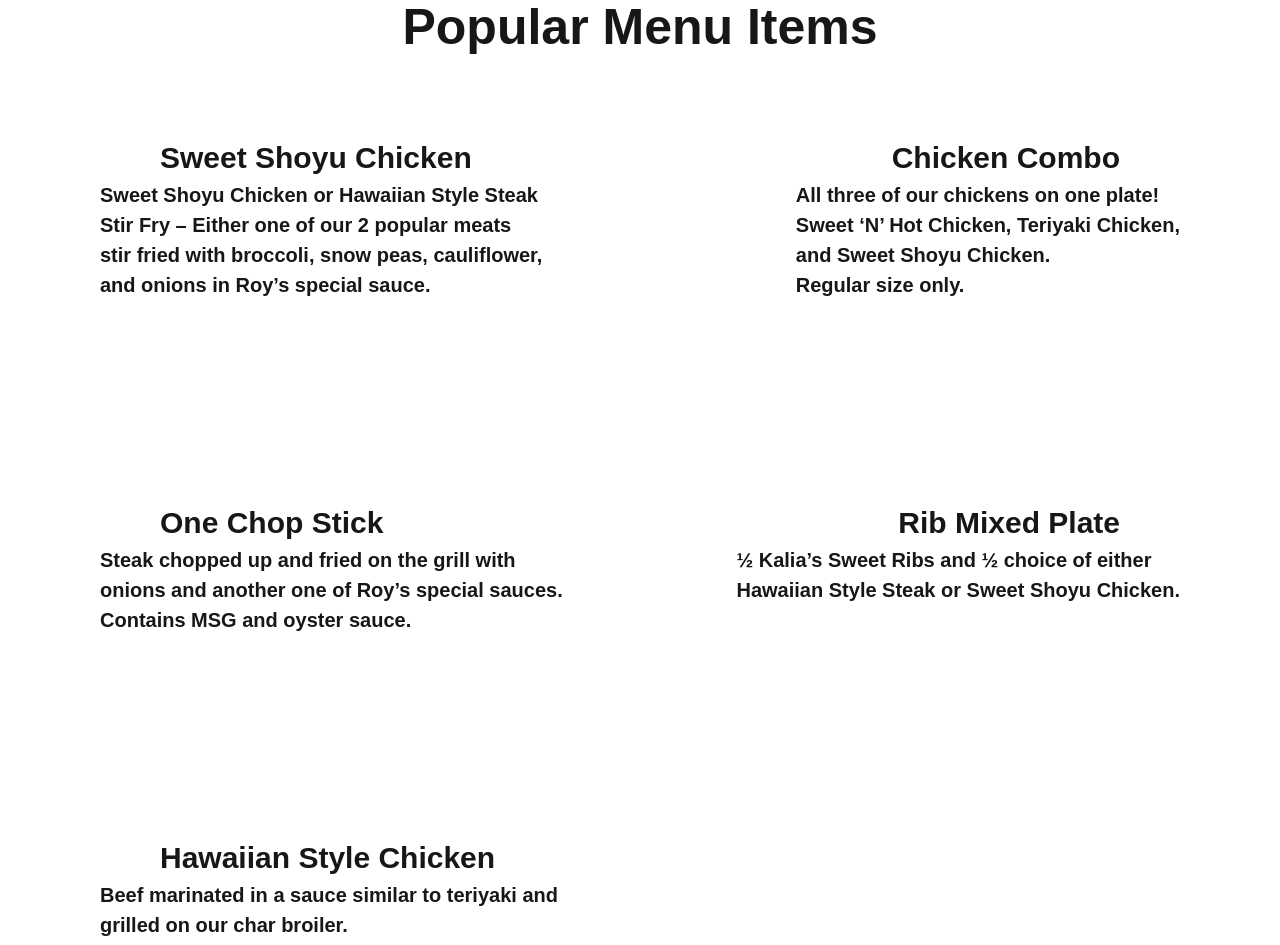
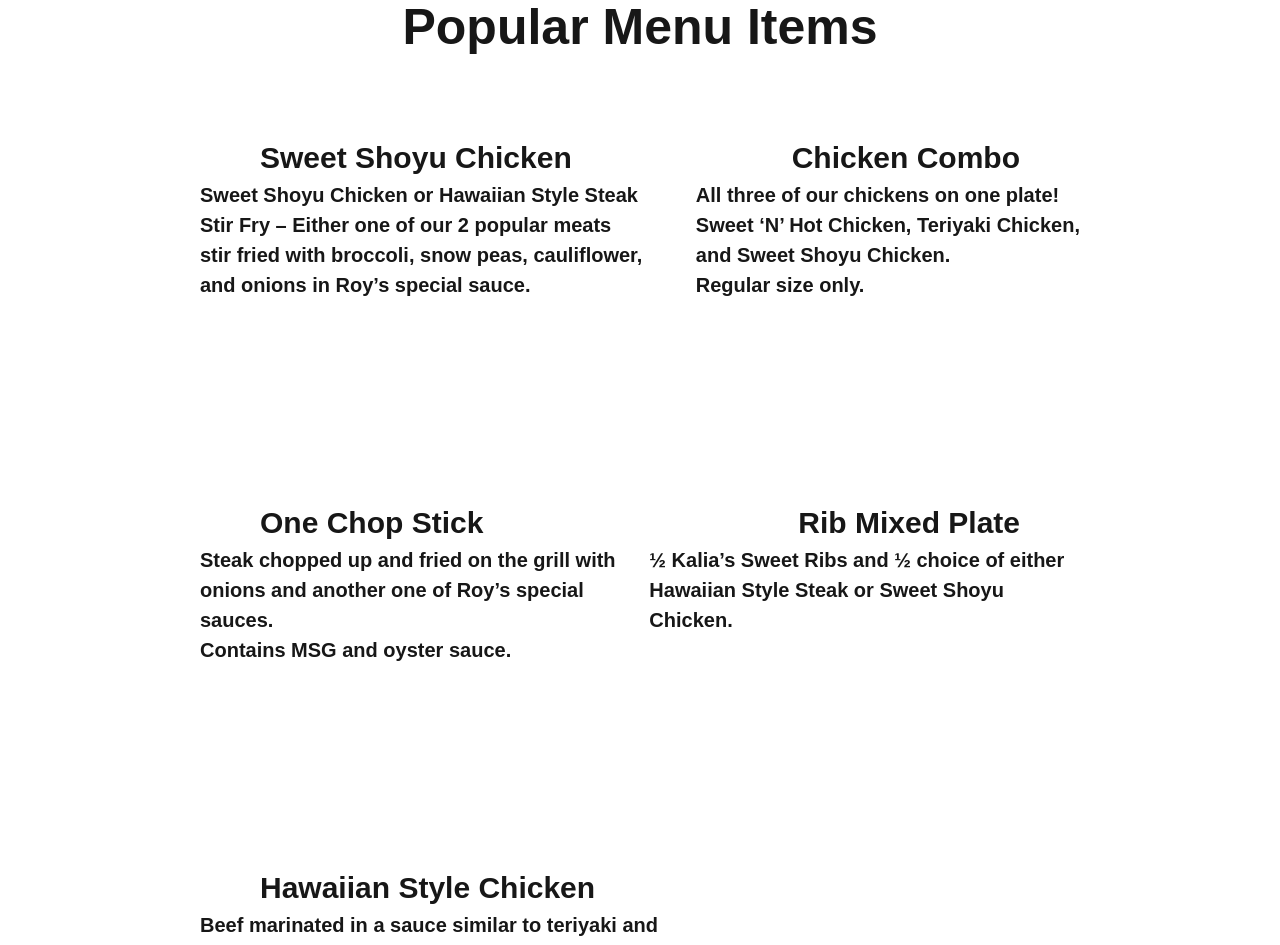
Before and after one commit to Oregon-Software-Consulting-Group/LocalBoyzWebsite, a Next.js app: page /menu in a window 1280 px wide. Shown: the part 80-1025 px from the top of the page. Built offline with nearby package versions, Linux system fonts and the light colour scheme.

Commit message:
modified

```diff
--- a/src/app/menu/page.js
+++ b/src/app/menu/page.js
@@ -3,12 +3,12 @@ export default function MenuPage() {
         <div>
             <h1 style={{fontSize: '50px', fontFamily: 'papyrus, charcoal, fantasy', fontWeight:'bold', textAlign:'center', padding: '70px'}}>Popular Menu Items</h1>
 
-            <div style={{display:'flex', justifyContent: 'space-between', textAlign: 'left', padding: '0 160px', marginBottom:'30 px'}}>
+            <div style={{display:'flex', justifyContent: 'space-between', textAlign: 'left', padding: '0 260px', marginBottom:'30 px'}}>
             <h2 style={{fontSize: '30px', fontFamily: 'papyrus, charcoal, fantasy', fontWeight:'bold'}}>Sweet Shoyu Chicken</h2>
             <h2 style={{fontSize: '30px', fontFamily: 'papyrus, charcoal, fantasy', fontWeight:'bold'}}>Chicken Combo</h2>
             </div>
 
-            <div style={{display:'flex', justifyContent: 'space-between', textAlign: 'left', padding: '0 100px', marginBottom: '200px'}}>
+            <div style={{display:'flex', justifyContent: 'space-between', textAlign: 'left', padding: '0 200px', marginBottom: '200px'}}>
             <h3 style={{fontSize: '20px', fontFamily: 'papyrus, charcoal, fantasy', fontWeight:'bold'}}>Sweet Shoyu Chicken or Hawaiian Style Steak <br />
             Stir Fry – Either one of our 2 popular meats <br /> stir fried with broccoli, snow peas, cauliflower, <br />and onions in Roy’s special sauce.</h3>
 
@@ -17,13 +17,13 @@ export default function MenuPage() {
             <br /> Regular size only. </h3>
             </div>
 
-            <div style={{ display:'flex', justifyContent: 'space-between', textAlign: 'left', padding: '0 160px'}}>
+            <div style={{ display:'flex', justifyContent: 'space-between', textAlign: 'left', padding: '0 260px'}}>
 
             <h2 style={{fontSize: '30px', fontFamily: 'papyrus, charcoal, fantasy', fontWeight:'bold'}}>One Chop Stick</h2>
             <h2 style={{fontSize: '30px', fontFamily: 'papyrus, charcoal, fantasy', fontWeight:'bold'}}>Rib Mixed Plate</h2>
             </div>
 
-            <div style={{display:'flex', justifyContent: 'space-between', textAlign: 'left', padding: '0 100px', marginBottom: '200px'}}>
+            <div style={{display:'flex', justifyContent: 'space-between', textAlign: 'left', padding: '0 200px', marginBottom: '200px'}}>
             <h3 style={{fontSize: '20px', fontFamily: 'papyrus, charcoal, fantasy', fontWeight:'bold'}}>Steak chopped up and fried on the grill with
             <br/> onions and another one of Roy’s special sauces.
             <br />Contains MSG and oyster sauce.<br /> </h3>
@@ -31,8 +31,8 @@ export default function MenuPage() {
             <h3 style={{fontSize: '20px', fontFamily: 'papyrus, charcoal, fantasy', fontWeight:'bold'}}>½ Kalia’s Sweet Ribs and ½ choice of either  <br />Hawaiian Style Steak or Sweet Shoyu Chicken.</h3>
             </div>
 
-            <h2 style={{fontSize: '30px', fontFamily: 'papyrus, charcoal, fantasy', fontWeight:'bold', textAlign:'Left', padding:'0 160px'}}>Hawaiian Style Chicken</h2>
-            <div style={{display:'flex', justifyContent: 'space-between', textAlign: 'left', padding: '0 100px', marginBottom: '200px'}}>
+            <h2 style={{fontSize: '30px', fontFamily: 'papyrus, charcoal, fantasy', fontWeight:'bold', textAlign:'Left', padding:'0 260px'}}>Hawaiian Style Chicken</h2>
+            <div style={{display:'flex', justifyContent: 'space-between', textAlign: 'left', padding: '0 200px', marginBottom: '200px'}}>
             <h3 style={{fontSize: '20px', fontFamily: 'papyrus, charcoal, fantasy', fontWeight: 'bold'}}>Beef marinated in a sauce similar to teriyaki and <br /> grilled on our char broiler. </h3>
             </div>
             <div style={{display: 'flex', justifyContent: 'center'}}>
```
Also changed, not shown: src/app/hello/HelloPage.js (+0 -27 lines).
